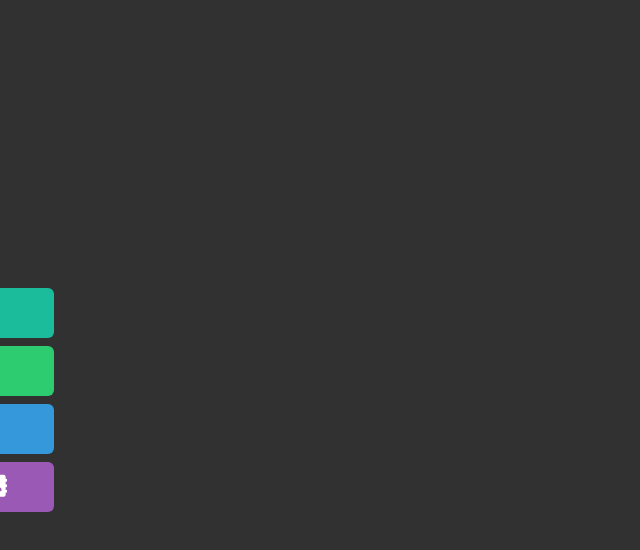
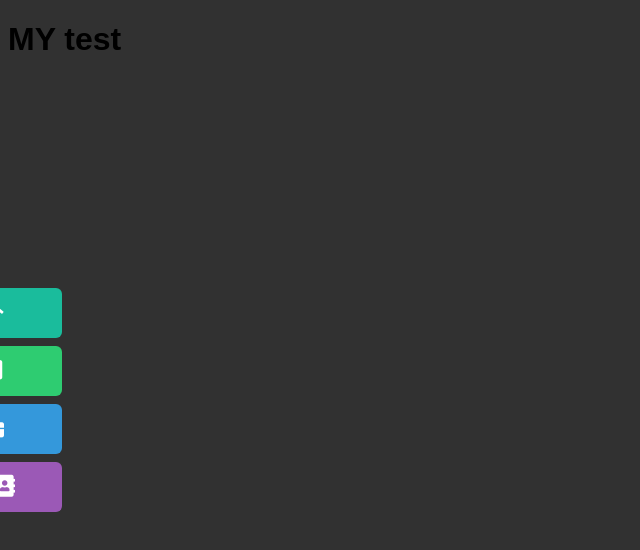
Before and after one commit to TDMWalpala/HTML_and_CSS, a plain HTML site: page index.html in a window 1280 px wide. Shown: the whole page, without its empty margins (0-640 px from the left). Drawn offline with Linux system fonts and the light colour scheme.

Commit message:
am edit both file

```diff
--- a/index.html
+++ b/index.html
@@ -9,6 +9,7 @@
     <link rel="stylesheet" href="https://cdnjs.cloudflare.com/ajax/libs/font-awesome/5.15.3/css/all.min.css" integrity="sha512-iBBXm8fW90+nuLcSKlbmrPcLa0OT92xO1BIsZ+ywDWZCvqsWgccV3gFoRBv0z+8dLJgyAHIhR35VZc2oM/gI1w==" crossorigin="anonymous" />
 </head>
 <body>
+    <h1>MY test</h1>
     <div class="side">
         <a href="#" style="background: #1abc9c;">Home<i id="icon" class="fas fa-home"></i> </a>
         <a href="#" style="background: #2ecc71 ;">About<i id="icon" class="fas fa-address-card"></i></a>
--- a/style.css
+++ b/style.css
@@ -1,5 +1,5 @@
 body{
-    margin: 0;
+    margin: 1;
     padding: 0;
     background-color: #313131;
     font-family: sans-serif;
```
